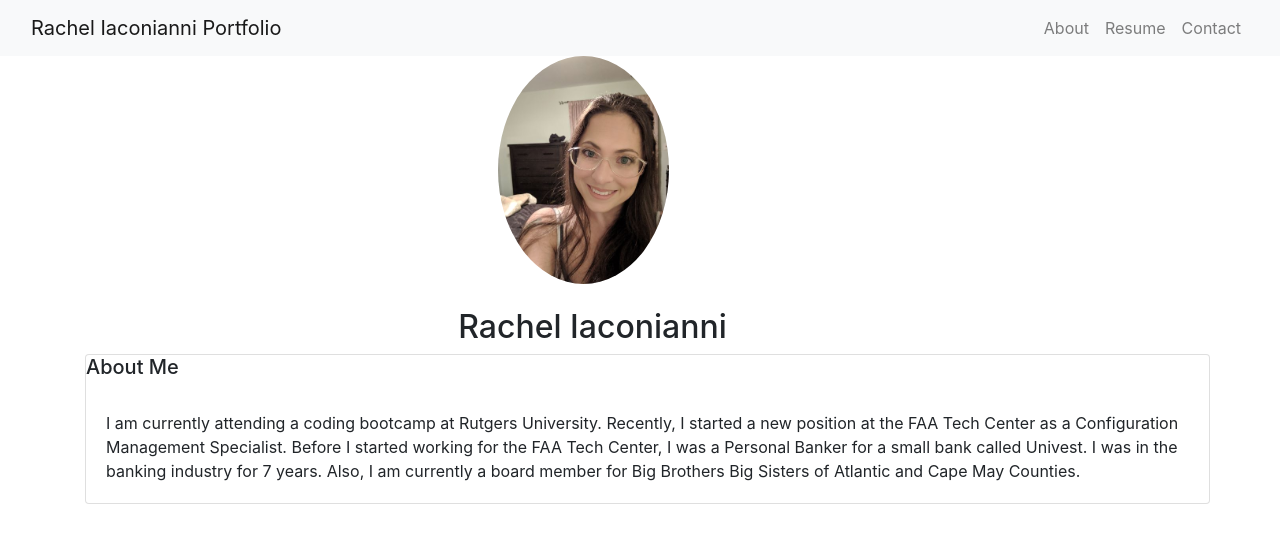
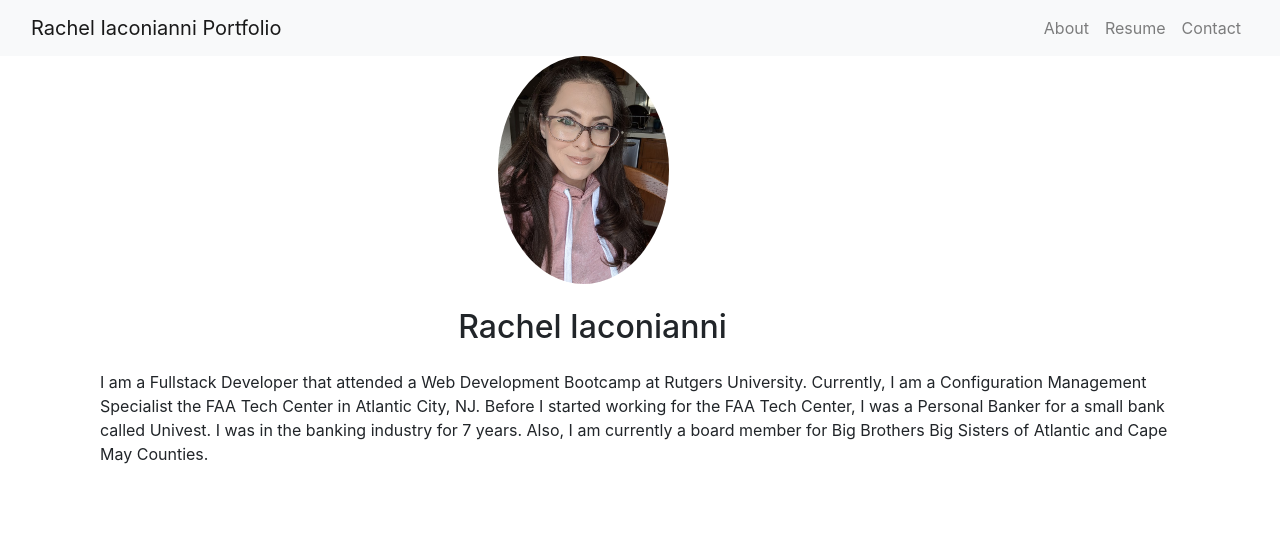
Before and after one commit to Riaconianni/React-Portfolio, a React (Create React App) app: page / in a window 1280 px wide. Shown: the top 540 px of the page. Built offline with nearby package versions, Linux system fonts and the light colour scheme; the HTML template or start-up script is replaced by a standard one.

Commit message:
changed pic and about me

```diff
--- a/src/components/About.js
+++ b/src/components/About.js
@@ -1,13 +1,19 @@
-import React from 'react';
-import { Row, Col, Container, Image, Figure, Card } from 'react-bootstrap';
-import Me from '../me.jpg'
+import React from "react";
+import { Row, Col, Container, Image, Figure, Card } from "react-bootstrap";
+import Me from "../rachel.jpg";
 
 function About() {
   return (
     <Container>
       <Row xs={12} md={4} className="justify-content-center">
         <Figure>
-      <Figure.Image width={171} height={180} alt="Picture of Rachel" src={Me} roundedCircle/>
+          <Figure.Image
+            width={171}
+            height={180}
+            alt="Picture of Rachel"
+            src={Me}
+            roundedCircle
+          />
         </Figure>
       </Row>
       <Row>
@@ -15,20 +21,21 @@ function About() {
           <h2>Rachel Iaconianni</h2>
         </Col>
       </Row>
-  <Row  xs={12} md={8} className="justify-content-center ml-auto">
-    <Card>
-      <Card.Title>About Me</Card.Title>
-      <Card.Body> I am currently attending a coding bootcamp at Rutgers
-                University. Recently, I started a new position at the FAA Tech
-                Center as a Configuration Management Specialist. Before I
-                started working for the FAA Tech Center, I was a Personal Banker
-                for a small bank called Univest. I was in the banking industry
-                for 7 years. Also, I am currently a board member for Big
-                Brothers Big Sisters of Atlantic and Cape May Counties.</Card.Body>
-    </Card>
+      <Row xs={12} md={8} className="justify-content-center ml-auto">
+        <Container className="mt-3">
+          <p>
+            I am a Fullstack Developer that attended a Web Development Bootcamp
+            at Rutgers University. Currently, I am a Configuration Management
+            Specialist the FAA Tech Center in Atlantic City, NJ. Before I
+            started working for the FAA Tech Center, I was a Personal Banker for
+            a small bank called Univest. I was in the banking industry for 7
+            years. Also, I am currently a board member for Big Brothers Big
+            Sisters of Atlantic and Cape May Counties.
+          </p>
+        </Container>
       </Row>
     </Container>
-  )
-};
+  );
+}
 
 export default About;
```
Also changed, not shown: src/rachel.jpg (added). Lines whose indentation alone changed are shown as unchanged.
